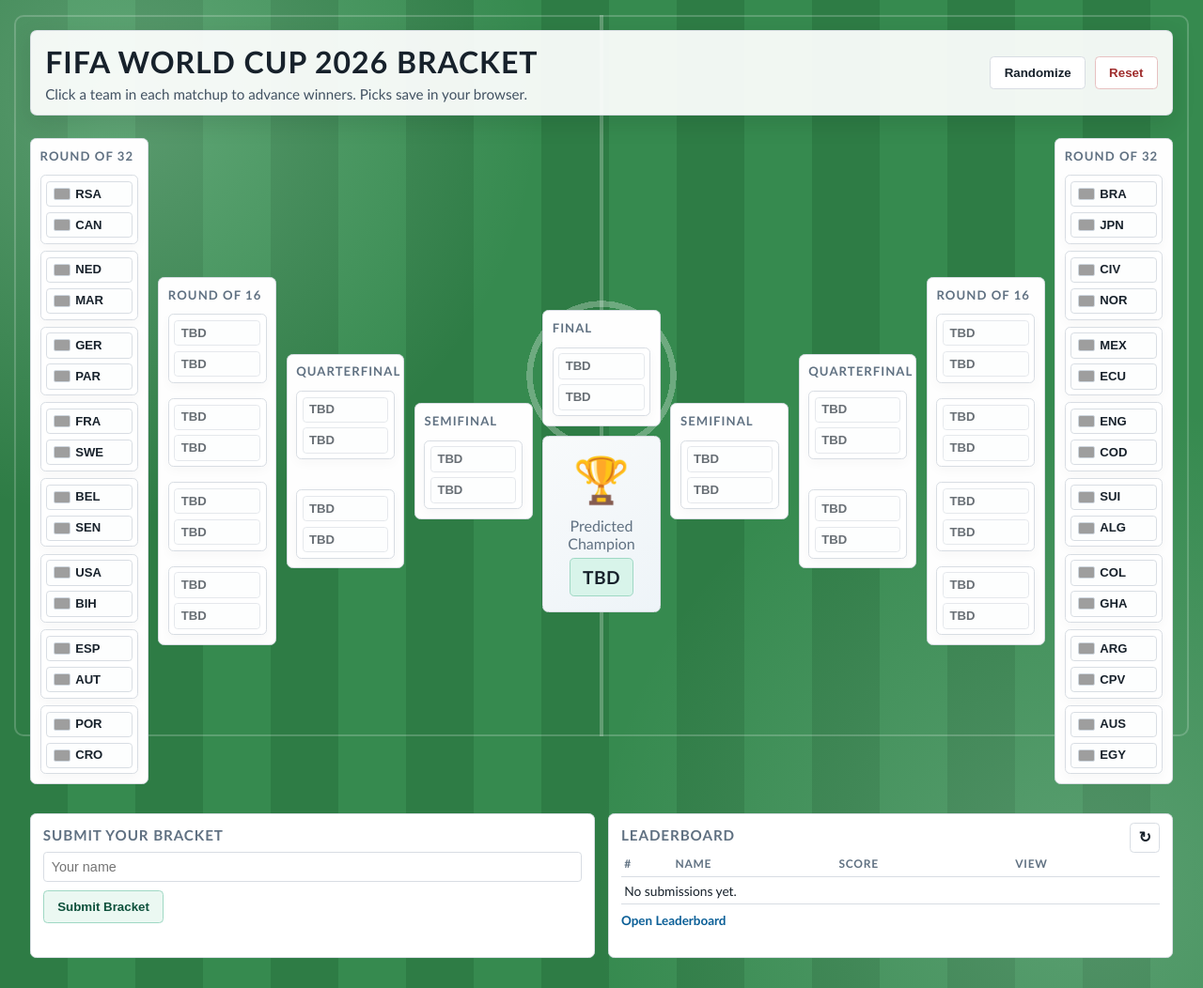
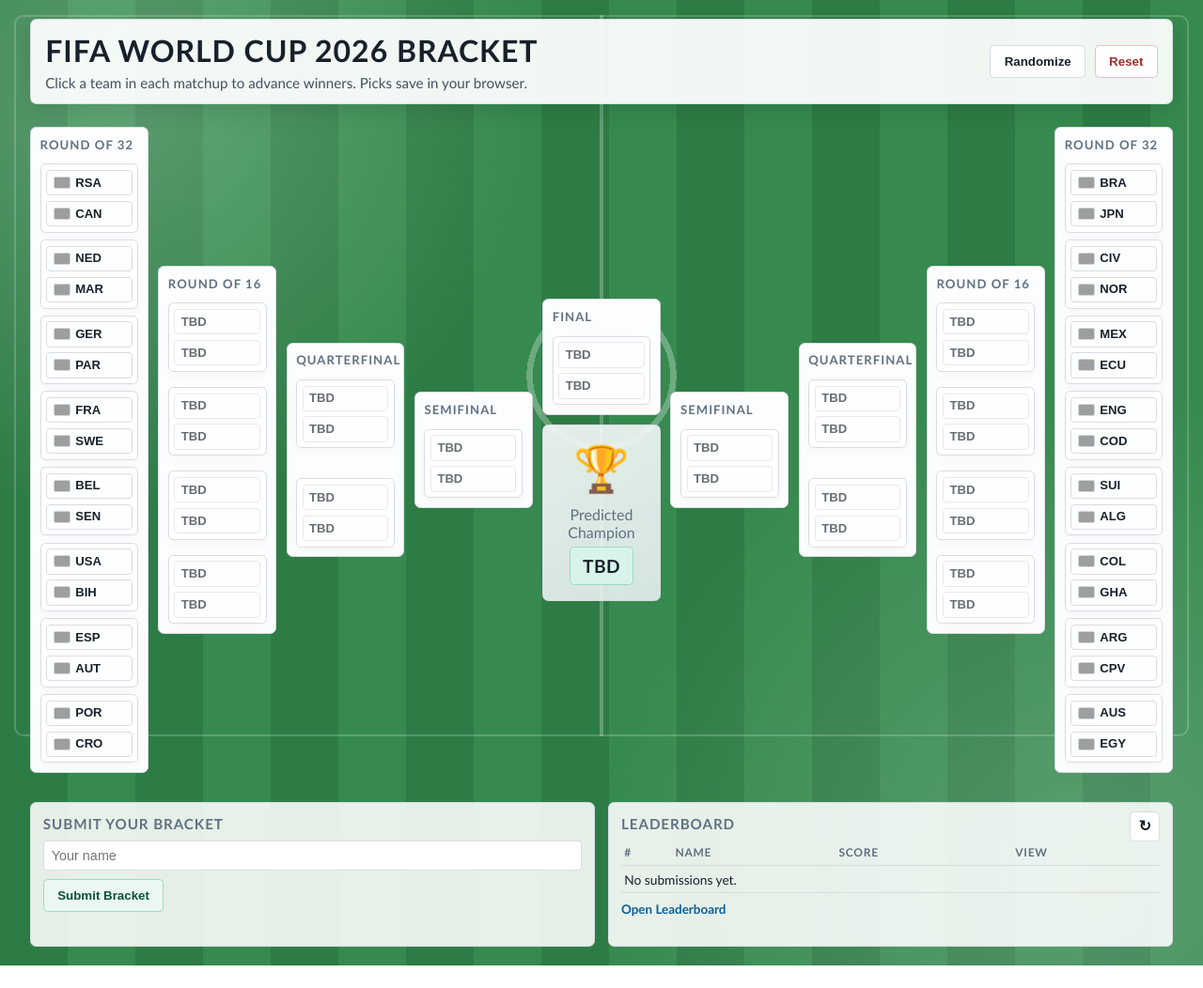
Before and after one commit to joshfrayer/fifa, a Django app: page / in a window 1280 px wide. Shown: the whole page at 94% size. After the commit the page ends 1028 px from the top, so only its background shows below. Run offline with Django 5.2, Linux system fonts and the light colour scheme; data comes from the database, SQL or seed files in the repository; data that the repository does not hold is empty; grey boxes are pictures that could not be loaded.

Commit message:
Style changes

```diff
--- a/backend/bracket/static/bracket/css/bracket.css
+++ b/backend/bracket/static/bracket/css/bracket.css
@@ -11,7 +11,11 @@
   --danger: #9f2d2d;
 }
 
-* { box-sizing: border-box; }
+*,
+*::before,
+*::after {
+  box-sizing: border-box;
+}
 
 body.bracket-page {
   margin: 0;
@@ -20,6 +24,7 @@ body.bracket-page {
   min-height: 100vh;
   position: relative;
   overflow-x: hidden;
+  padding: 1.25rem 0 1.25rem;
   background-color: var(--pitch-dark);
   background-image: repeating-linear-gradient(
     90deg,
@@ -36,6 +41,7 @@ body.bracket-page::before {
   inset: 2vh 1.2vw;
   border: 2px solid rgba(255, 255, 255, 0.2);
   border-radius: 10px;
+  box-sizing: border-box;
   pointer-events: none;
   z-index: 0;
   background:
@@ -66,11 +72,11 @@ body.bracket-index {
 }
 
 .bracket-index .wrap {
-  margin: 2rem auto;
+  margin: 0 auto;
 }
 
 .bracket-readonly .wrap {
-  margin: 1.2rem auto 2rem;
+  margin: 0 auto;
 }
 
 .topbar {
@@ -149,15 +155,15 @@ button:disabled {
 
 .layout {
   display: grid;
-  grid-template-columns: repeat(9, minmax(120px, 1fr));
+  grid-template-columns: repeat(9, minmax(0, 1fr));
   gap: 0.65rem;
   align-items: center;
-  overflow-x: auto;
+  overflow-x: hidden;
   padding-bottom: 0.75rem;
 }
 
 .round {
-  background: color-mix(in srgb, var(--card) 92%, #edf2f7 8%);
+  background: color-mix(in srgb, var(--card) 86%, #edf2f7 14%);
   border: 1px solid var(--line);
   border-radius: 0.4rem;
   padding: 0.6rem;
@@ -183,7 +189,7 @@ button:disabled {
 .matches.single { gap: 0; }
 
 .match {
-  background: var(--card);
+  background: rgba(255, 255, 255, 0.9);
   border: 1px solid var(--line);
   border-radius: 0.35rem;
   padding: 0.35rem;
@@ -245,7 +251,7 @@ button:disabled {
   align-items: center;
   text-align: center;
   height: fit-content;
-  background: linear-gradient(145deg, #f8fafb 0%, #eef4f8 100%);
+  background: linear-gradient(145deg, rgba(248, 250, 251, 0.9) 0%, rgba(238, 244, 248, 0.86) 100%);
   border: 1px solid var(--line);
   border-radius: 0.4rem;
   padding: 1rem;
@@ -275,7 +281,7 @@ button:disabled {
 }
 
 .panel {
-  background: var(--card);
+  background: rgba(255, 255, 255, 0.88);
   border: 1px solid var(--line);
   border-radius: 0.4rem;
   padding: 0.8rem;
@@ -404,7 +410,7 @@ body.leaderboard-page {
 }
 
 .leaderboard-page .wrap {
-  margin: 2rem auto;
+  margin: 0 auto;
 }
 
 .leaderboard-page-panel {
--- a/backend/bracket/static/bracket/js/bracket.js
+++ b/backend/bracket/static/bracket/js/bracket.js
@@ -178,7 +178,7 @@ function renderLeaderboardRows(body, rows) {
 
   body.innerHTML = rows
     .map(
-      (row, idx) => `<tr><td>${idx + 1}</td><td>${escapeHtml(row.name)}</td><td>${row.score}/${row.possible}</td><td><a class=\"view-btn\" href=\"/entry/${row.id}/\" target=\"_blank\" rel=\"noopener noreferrer\">View</a></td></tr>`
+      (row, idx) => `<tr><td>${idx + 1}</td><td>${escapeHtml(row.name)}</td><td>${row.score}/${row.possible}</td><td><a class=\"view-btn\" href=\"/entry/${row.id}/\">View</a></td></tr>`
     )
     .join("");
 }
```
